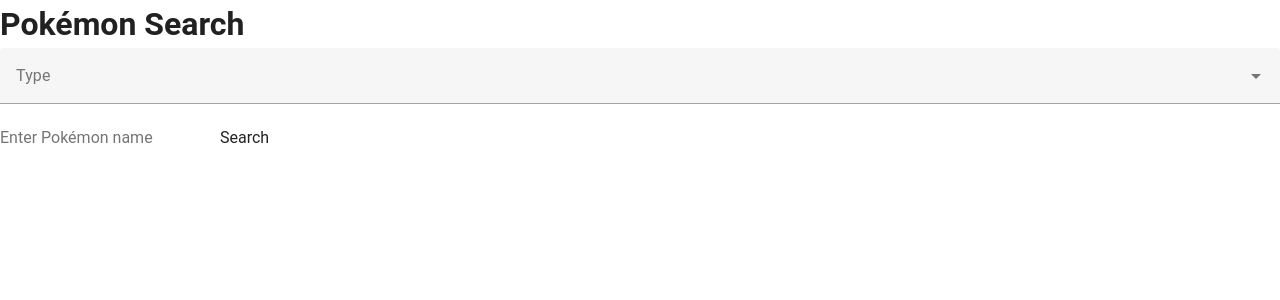
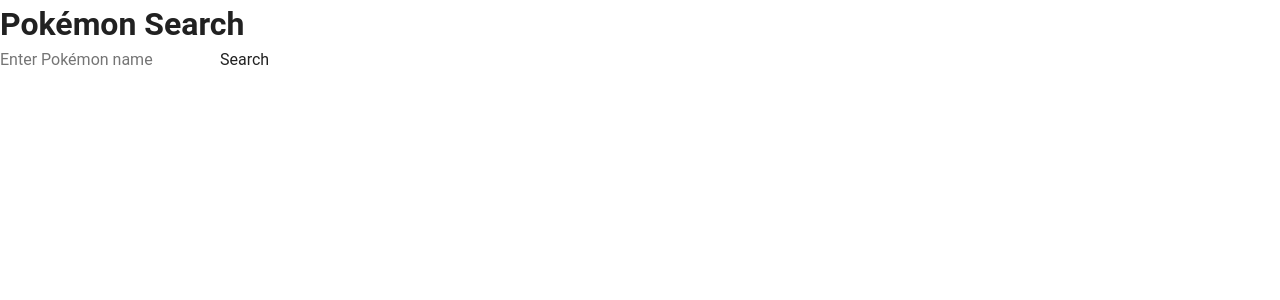
Before and after one commit to KJR020/PokeGraphQL, a Nuxt app: page / in a window 1280 px wide. Shown: the top 300 px of the page. Built offline with nearby package versions, Linux system fonts and the light colour scheme.

Commit message:
✨ サイドバーをコメントアウトし、ポケモン検索ページのレイアウトを調整

```diff
--- a/components/organisms/MainContent.vue
+++ b/components/organisms/MainContent.vue
@@ -6,9 +6,9 @@ import Sidebar from '@/components/organisms/Sidebar.vue';
   <v-main class="bg-grey-lighten-3">
     <v-container>
       <v-row>
-        <v-col cols="2">
+        <!-- <v-col cols="2">
           <Sidebar />
-        </v-col>
+        </v-col> -->
         <v-col>
           <NuxtPage />
         </v-col>
--- a/pages/index.vue
+++ b/pages/index.vue
@@ -57,9 +57,6 @@ const fetchPokemonData = async () => {
   <v-sheet min-height="70vh" rounded="lg">
     <h1>Pokémon Search</h1>
 
-    <v-select clearable chips
-      :items="['Normal', 'Fire', 'Water', 'Electric', 'Grass', 'Ice', 'fighting', 'poison', 'ground', 'flying', 'psychic', 'bug', 'rock', 'ghost', 'dark', 'dragon', 'steel', 'Fairy']"
-      label="Type" multiple />
     <input v-model="pokemonName" placeholder="Enter Pokémon name" />
     <button @click="fetchPokemonData">Search</button>
     <div v-if="pokemon">
```
